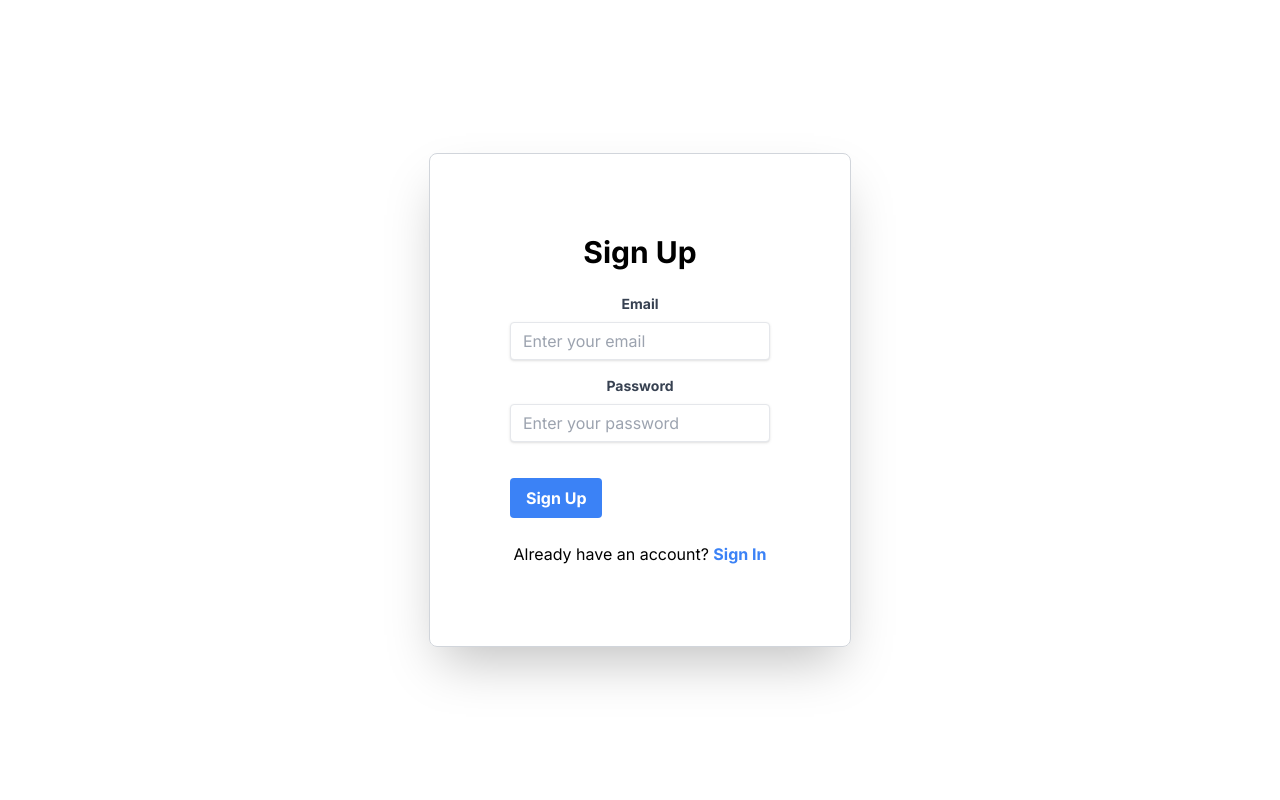
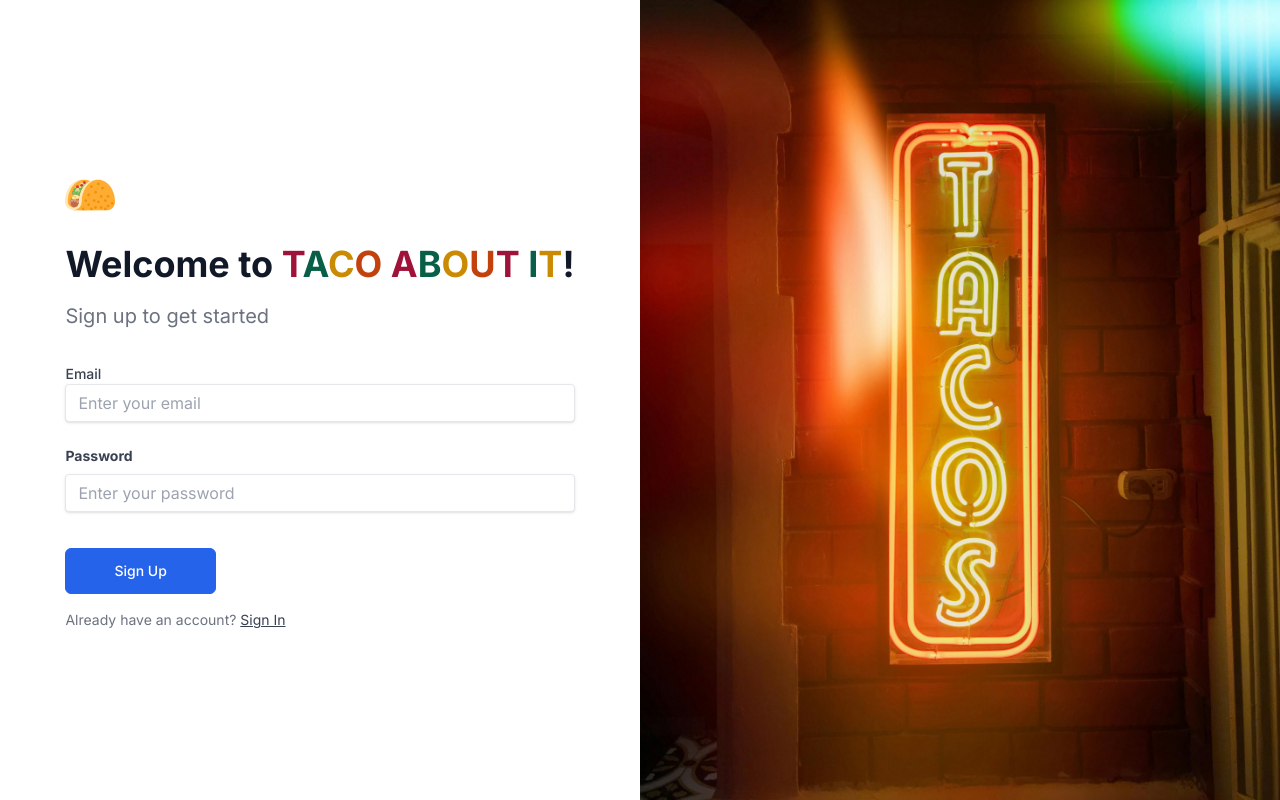
Before and after one commit to elsong86/taco-about-it, a Next.js app in the folder frontend/: page /signup in a window 1280 px wide. Built offline with nearby package versions, Linux system fonts and the light colour scheme.

Commit message:
sign up page updated

```diff
--- a/frontend/src/app/components/SearchContainerNew.tsx
+++ b/frontend/src/app/components/SearchContainerNew.tsx
@@ -35,14 +35,14 @@ const SearchContainer: React.FC = () => {
         >
             <div className="max-w-xl text-center sm:text-left ">
 
-            <p className=" font-bold text-2xl font-thirsty">
+            <p className=" font-bold sm:text-2xl lg:text-4xl font-thirsty pb-4">
             ~ Anywhere, Anytime ~
             </p>
 
             <h1 className="font-extrabold text-5xl">
             Find Your New Favorite
 
-        <p className="block ">
+        <p className="block py-2">
             <span className="text-rose-800">T</span>
             <span className="text-emerald-800">A</span>
             <span className="text-yellow-600">C</span>
@@ -83,27 +83,6 @@ const SearchContainer: React.FC = () => {
           </div></>
     </section>
 
-
-    // <div className="relative flex flex-col items-center rounded-lg border border-gray-300 border-opacity-50 text-center shadow-2xl bg-gray-200 bg-opacity-50 my-10 pt-20 pb-10 px-10">
-      // <p className=" font-bold text-3xl">
-      //   ~ Anywhere, Anytime ~
-      // </p>
-
-    //   <h1 className="text-6xl  py-4 text-neutral-950">
-    //     FIND YOUR NEW FAVORITE <br />TACO SPOT!
-    //   </h1>
-
-    //   <p className="font-bold text-xl pb-5">
-    //     Share or enter your location to get started.
-    //   </p>
-
-      // <Search
-      //   onLocationShare={(loc: Location) => handleLocationShare(loc, router)}
-      //   onAddressSubmit={(address: string) =>
-      //     handleAddressSubmit(address, router)
-      //   }
-      // />
-    // </div>
   );
 };
 
--- a/frontend/src/app/signup/page.tsx
+++ b/frontend/src/app/signup/page.tsx
@@ -3,6 +3,7 @@
 import React, { useState, useEffect } from 'react';
 import { useRouter } from 'next/navigation';
 import Link from 'next/link'
+import Image from 'next/image';
 
 const SignupPage: React.FC = () => {
   const router = useRouter();
@@ -50,17 +51,74 @@ const SignupPage: React.FC = () => {
   }
 
   return (
-    <div className="flex min-h-screen flex-col items-center justify-center">
-      <div className="flex flex-col items-center rounded-lg border border-gray-300 p-20 text-center shadow-2xl">
-        <h1 className="mb-6 text-3xl font-bold">Sign Up</h1>
-        <form onSubmit={handleSignup} className="w-full max-w-sm">
-          <div className="mb-4">
-            <label
-              className="block text-gray-700 text-sm font-bold mb-2"
+
+
+    <section className="">
+    <div className="lg:grid lg:min-h-screen lg:grid-cols-12">
+      <aside className="relative block h-16 lg:order-last lg:col-span-5 lg:h-full xl:col-span-6">
+      <Image
+              src="/images/pexels-nubikini-1178991.jpg"
+              alt="Neon Sign saying tacos"
+              layout="fill" // Covers the container like the original <img>
+              objectFit="cover" // Matches object-cover in CSS
+              priority // Ensures image is loaded early
+              quality={100} // Optional: set quality to max for a sharper image
+              className="absolute inset-0"
+            />
+        {/* <img
+          alt=""
+          src="https://images.pexels.com/photos/1178991/pexels-photo-1178991.jpeg?auto=compress&cs=tinysrgb&w=1260&h=750&dpr=2"
+          className="absolute inset-0 h-full w-full object-cover"
+        /> */}
+      </aside>
+
+      <main
+        className="flex items-center justify-center px-8 py-8 sm:px-12 lg:col-span-7 lg:px-16 lg:py-12 xl:col-span-6"
+      >
+        <div className="max-w-xl lg:max-w-3xl">
+
+        <Image
+              src="/logo.svg"
+              alt="Clipart Taco"
+              width={50}
+              height={50}
+              className="mr-4 inline-block"
+              priority
+            />
+              {/* Taco About It */}
+
+          <h1 className="mt-6 text-2xl font-bold text-gray-900 sm:text-3xl md:text-4xl">
+            Welcome to
+            <span className="text-rose-800"> T</span>
+            <span className="text-emerald-800">A</span>
+            <span className="text-yellow-600">C</span>
+            <span className="text-orange-700">O </span>
+            <span> </span>
+            <span className="text-rose-800">A</span>
+            <span className="text-emerald-800">B</span>
+            <span className="text-yellow-600">O</span>
+            <span className="text-orange-700">U</span>
+            <span className="text-rose-800">T</span>
+            <span> </span>
+            <span className="text-emerald-800">I</span>
+            <span className="text-yellow-600">T</span>
+            !
+          </h1>
+
+          <p className="mt-4 leading-relaxed text-gray-500 text-xl">
+            Sign up to get started
+          </p>
+
+          <form onSubmit={handleSignup} className="mt-8 grid grid-cols-6 gap-6">
+          <div className="col-span-6">
+             <label
+              className="block text-sm font-medium text-gray-700"
               htmlFor="email"
             >
               Email
             </label>
+
+
             <input
               className="shadow appearance-none border rounded w-full py-2 px-3 text-gray-700 leading-tight focus:outline-none focus:shadow-outline"
               id="email"
@@ -71,7 +129,9 @@ const SignupPage: React.FC = () => {
               required
             />
           </div>
-          <div className="mb-6">
+
+
+          <div className="col-span-6">
             <label
               className="block text-gray-700 text-sm font-bold mb-2"
               htmlFor="password"
@@ -88,26 +148,89 @@ const SignupPage: React.FC = () => {
               required
             />
           </div>
-          <div className="flex items-center justify-between">
+          <div className="col-span-6 sm:flex sm:items-center sm:gap-4">
             <button
-              className="bg-blue-500 hover:bg-blue-700 text-white font-bold py-2 px-4 rounded focus:outline-none focus:shadow-outline"
+              className="inline-block shrink-0 rounded-md border border-blue-600 bg-blue-600 px-12 py-3 text-sm font-medium text-white transition hover:bg-transparent hover:text-blue-600 focus:outline-none focus:ring active:text-blue-500"
               type="submit"
             >
               Sign Up
             </button>
           </div>
-        </form>
-        <p className="mt-6">
-          Already have an account?{' '}
-          <Link
+
+          </form>
+          <p className="mt-4 pt-4 text-sm text-gray-500 sm:mt-0">
+           Already have an account?{' '}
+           <Link
             href="/signin"
-            className="text-blue-500 hover:text-blue-700 font-bold"
+            className="text-gray-700 underline"
           >
             Sign In
           </Link>
         </p>
-      </div>
+        </div>
+      </main>
     </div>
+  </section>
+
+
+    // <div className="flex min-h-screen flex-col items-center justify-center">
+    //   <div className="flex flex-col items-center rounded-lg border border-gray-300 p-20 text-center shadow-2xl">
+    //     <h1 className="mb-6 text-3xl font-bold">Sign Up</h1>
+    //     <form onSubmit={handleSignup} className="w-full max-w-sm">
+    //       <div className="mb-4">
+    //         <label
+    //           className="block text-gray-700 text-sm font-bold mb-2"
+    //           htmlFor="email"
+    //         >
+    //           Email
+    //         </label>
+    //         <input
+    //           className="shadow appearance-none border rounded w-full py-2 px-3 text-gray-700 leading-tight focus:outline-none focus:shadow-outline"
+    //           id="email"
+    //           type="email"
+    //           placeholder="Enter your email"
+    //           value={email}
+    //           onChange={(e) => setEmail(e.target.value)}
+    //           required
+    //         />
+    //       </div>
+    //       <div className="mb-6">
+    //         <label
+    //           className="block text-gray-700 text-sm font-bold mb-2"
+    //           htmlFor="password"
+    //         >
+    //           Password
+    //         </label>
+    //         <input
+    //           className="shadow appearance-none border rounded w-full py-2 px-3 text-gray-700 mb-3 leading-tight focus:outline-none focus:shadow-outline"
+    //           id="password"
+    //           type="password"
+    //           placeholder="Enter your password"
+    //           value={password}
+    //           onChange={(e) => setPassword(e.target.value)}
+    //           required
+    //         />
+    //       </div>
+    //       <div className="flex items-center justify-between">
+    //         <button
+    //           className="bg-blue-500 hover:bg-blue-700 text-white font-bold py-2 px-4 rounded focus:outline-none focus:shadow-outline"
+    //           type="submit"
+    //         >
+    //           Sign Up
+    //         </button>
+    //       </div>
+    //     </form>
+    //     <p className="mt-6">
+    //       Already have an account?{' '}
+    //       <Link
+    //         href="/signin"
+    //         className="text-blue-500 hover:text-blue-700 font-bold"
+    //       >
+    //         Sign In
+    //       </Link>
+    //     </p>
+    //   </div>
+    // </div>
   );
 };
 
```
Also changed, not shown: frontend/public/images/pexels-nubikini-1178991.jpg (added), frontend/public/images/pexels-photo-1178991.webp (added).
